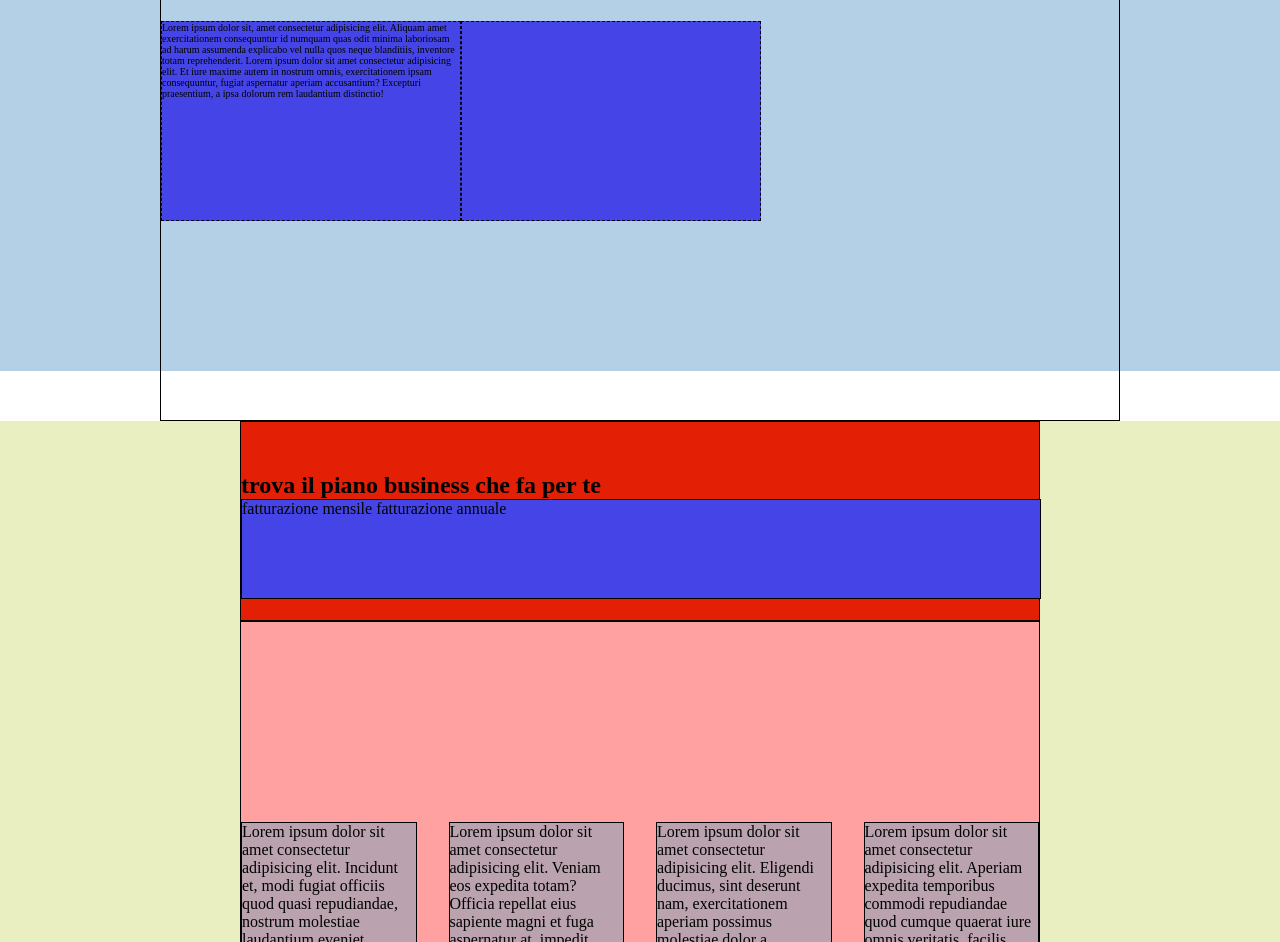
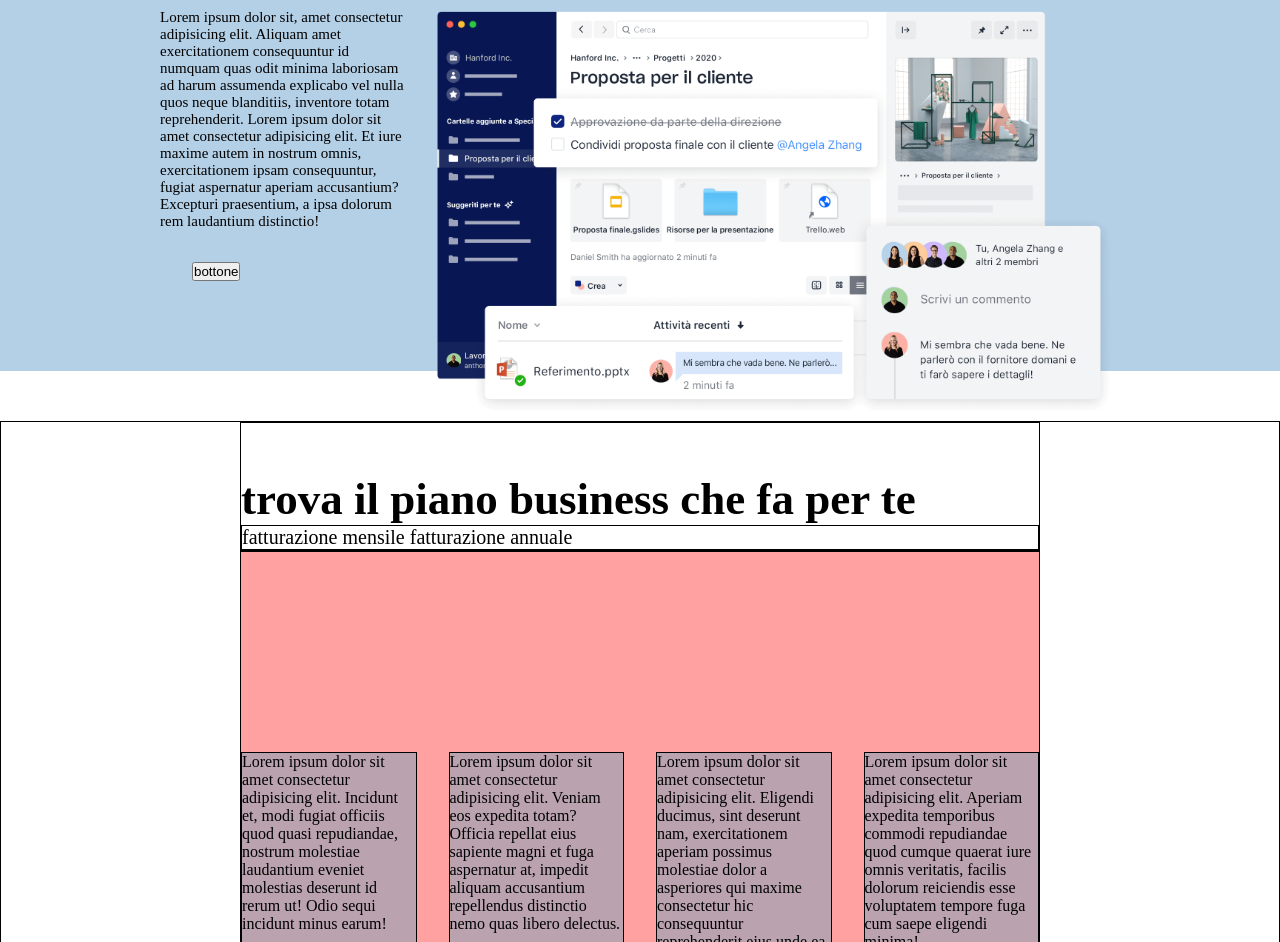
Before and after one commit to fracabu/htmlcss-dropbox, a plain HTML site: page index.html in a window 1280 px wide. Shown: the part 286-1228 px from the top of the page. Drawn offline with Linux system fonts and the light colour scheme.

Commit message:
modifiche col jumbo

```diff
--- a/index.html
+++ b/index.html
@@ -29,8 +29,15 @@
         <div class="jumbotron">
             <div class="box-contenuto-jumbo">
                 <div class="row-jumbo">
-                    <div class="col-jumbo"><p>Lorem ipsum dolor sit, amet consectetur adipisicing elit. Aliquam amet exercitationem consequuntur id numquam quas odit minima laboriosam ad harum assumenda explicabo vel nulla quos neque blanditiis, inventore totam reprehenderit. Lorem ipsum dolor sit amet consectetur adipisicing elit. Et iure maxime autem in nostrum omnis, exercitationem ipsam consequuntur, fugiat aspernatur aperiam accusantium? Excepturi praesentium, a ipsa dolorum rem laudantium distinctio!</p></div>
-                    <div class="col-jumbo"></div>
+                    <div class="col-jumbo-testo">
+                        <p>Lorem ipsum dolor sit, amet consectetur adipisicing elit. Aliquam amet exercitationem consequuntur id numquam quas odit minima laboriosam ad harum assumenda explicabo vel nulla quos neque blanditiis, inventore totam reprehenderit. Lorem ipsum dolor sit amet consectetur adipisicing elit. Et iure maxime autem in nostrum omnis, exercitationem ipsam consequuntur, fugiat aspernatur aperiam accusantium? Excepturi praesentium, a ipsa dolorum rem laudantium distinctio!</p>
+                        <div class="btn">
+                            <button>bottone</button>
+                        </div>
+                    </div>
+                    <div class="col-jumbo-img">
+                        <img src="img/jumbo.png" alt="">
+                    </div>
                 </div>
                 <div class="titolo-jumbo"><h1>tutto ciò che ti serve per il lavoro in un unico posto</h1></div>
 
--- a/style.css
+++ b/style.css
@@ -51,7 +51,6 @@
         width: 960px;
         height: 600px;
         margin: auto;
-        border: 1px solid black;
         display: flex;
         position: relative;
         top: 50px;
@@ -60,7 +59,6 @@
     .titolo-jumbo{
         width: 960px;
         margin: auto;
-        border: 1px dashed red;
         position: absolute;
         font-size: 47px;
         font-family: Arial, Helvetica, sans-serif;
@@ -73,26 +71,36 @@
 
     }
 
-    .col-jumbo{
+    .col-jumbo-img{
         display: flex;
-        width: 300px;
-        height: 200px;
-        background: #4545e7;
-        border: 1px dashed black;
+        width: 75%;
+        height: 400px;
         margin: auto;
-        color: black;
         font-size: 10px;
         flex-grow:3;
+        position: relative;
+        bottom: -90px;
 
     }
 
-    .piano-business-sfondo
-    {
+        .col-jumbo-testo{
+        width: 30%;
+        margin: auto;
+        font-size: 15px;
+        padding-top: 5rem;
+    }
+
+    .btn{
+        padding: 2rem 2rem;
+
+    }
+
+    .piano-business-sfondo {
         width: 100%;
         height: 1000px;
         margin: auto;
-        background: #E9EFC0;
         margin-top: 50px;
+        border: 1px solid black;
     }
 
     .box-piano-business{
@@ -106,22 +114,21 @@
     }
 
     .titolo-piano-business{
-        width: 800px;
-        height: 200px;
+        max-width: 800px;
+        max-height: 200px;
         margin: auto;
-        background: #e31f06;
         color: black;
         padding-top: 50px;
-
         border: 1px solid black;
+        font-size: 30px;
     }
 
     .radio-div{
-        width: 800px;
-        height: 100px;
+        max-width: 800px;
+        max-height: 100px;
         margin: auto;
-        background: #4545e7;
         border: 1px solid black;
+        font-size: 20px;
     }
     .row-piano-business{
         display: flex;
```
